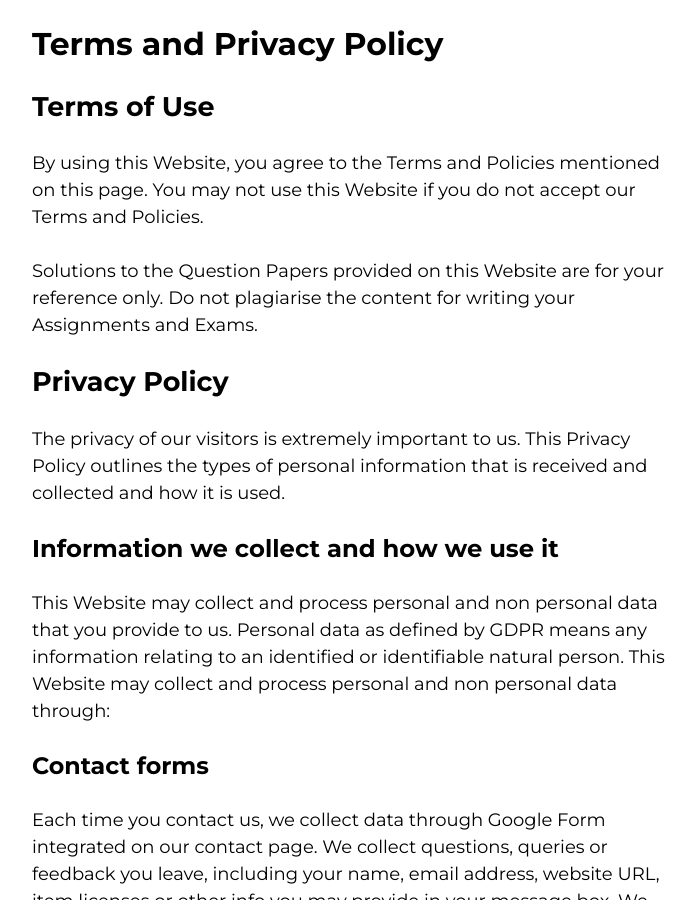
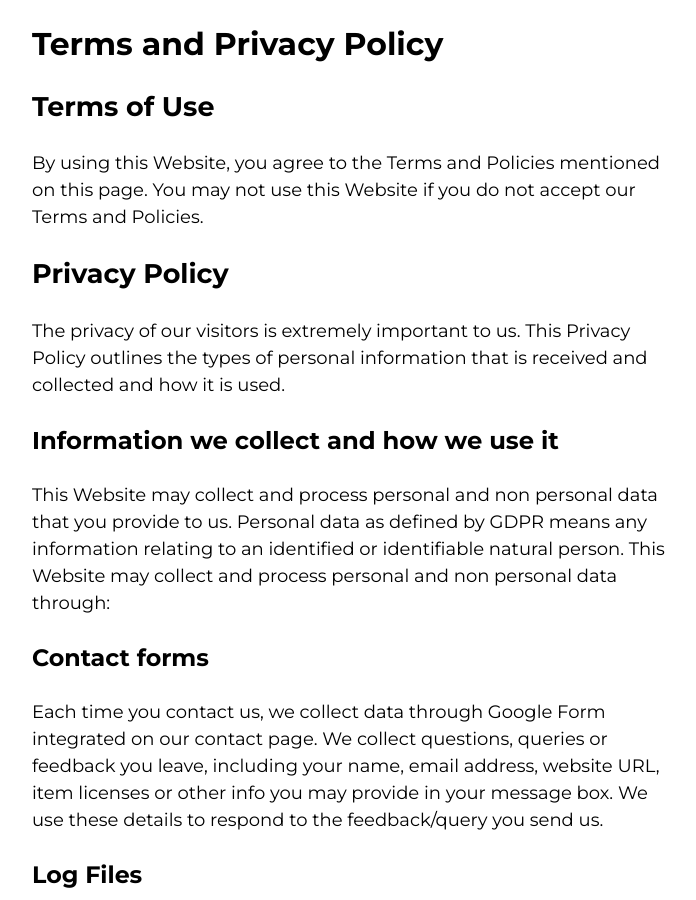
Before and after one commit to bhooraj/bhooraj-blog, a Jekyll site: the page built from terms-and-privacy-policy.md, in a window 1280 px wide and 900 px high, scrolled down 348 px. Shown: the whole window, without its empty margins (288-984 px from the left). Built offline with Jekyll 4.4.1, drawn with Linux system fonts in a browser that asks for light colours; nearby versions of some CDN libraries; some web fonts are replaced; comment, search, counter and statistics services are not loaded.

Commit message:
Modified Terms and Privacy Policy

```diff
--- a/terms-and-privacy-policy.md
+++ b/terms-and-privacy-policy.md
@@ -9,9 +9,6 @@ custom_css: policy-page
 
 ## Terms of Use
 By using this Website, you agree to the Terms and Policies mentioned on this page. You may not use this Website if you do not accept our Terms and Policies.
-
-Solutions to the Question Papers provided on this Website are for your reference only. Do not plagiarise the content for writing your Assignments and Exams.
-
 
 ## Privacy Policy
 The privacy of our visitors is extremely important to us. This Privacy Policy outlines the types of personal information that is received and collected and how it is used.
```
